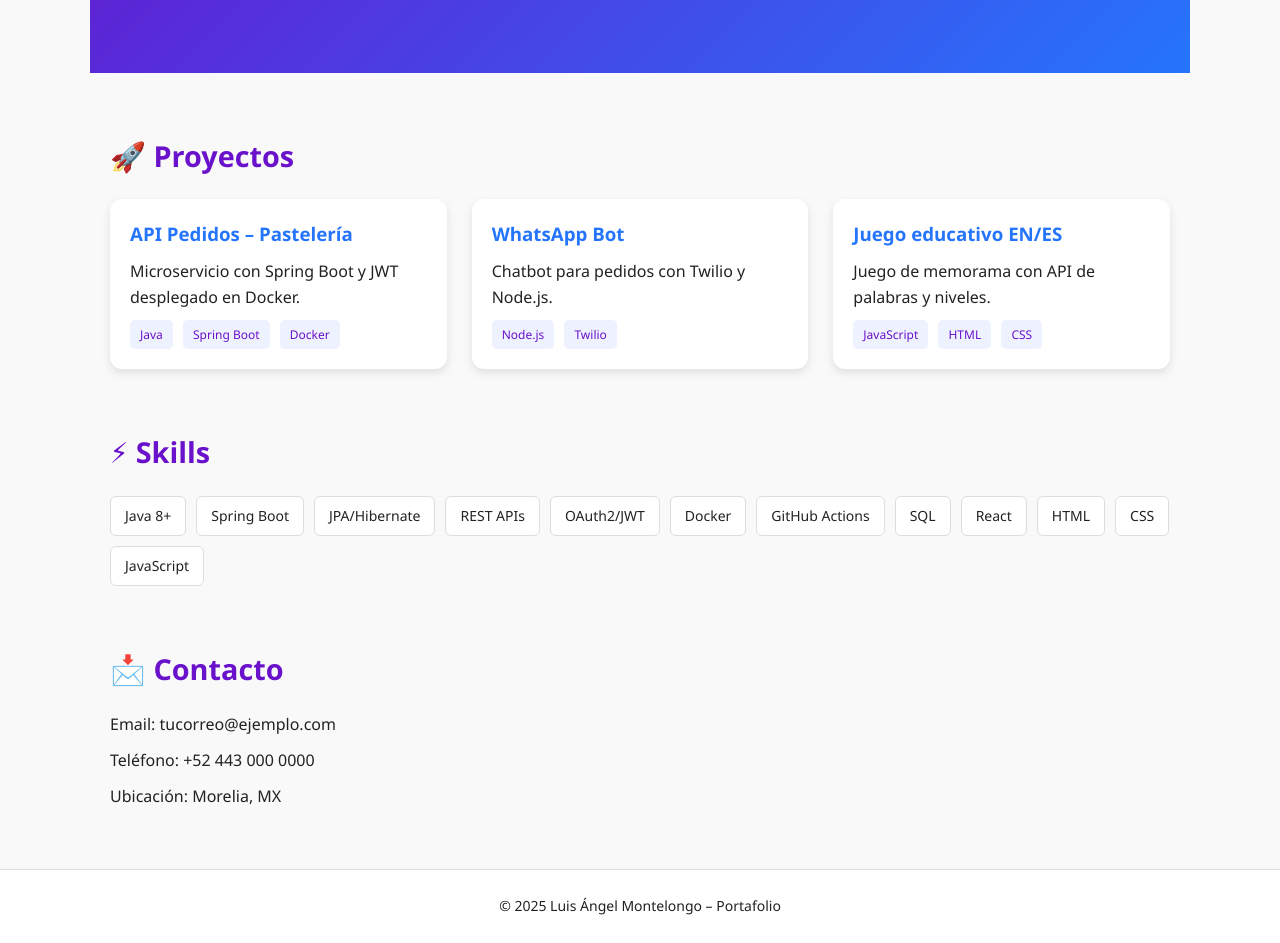
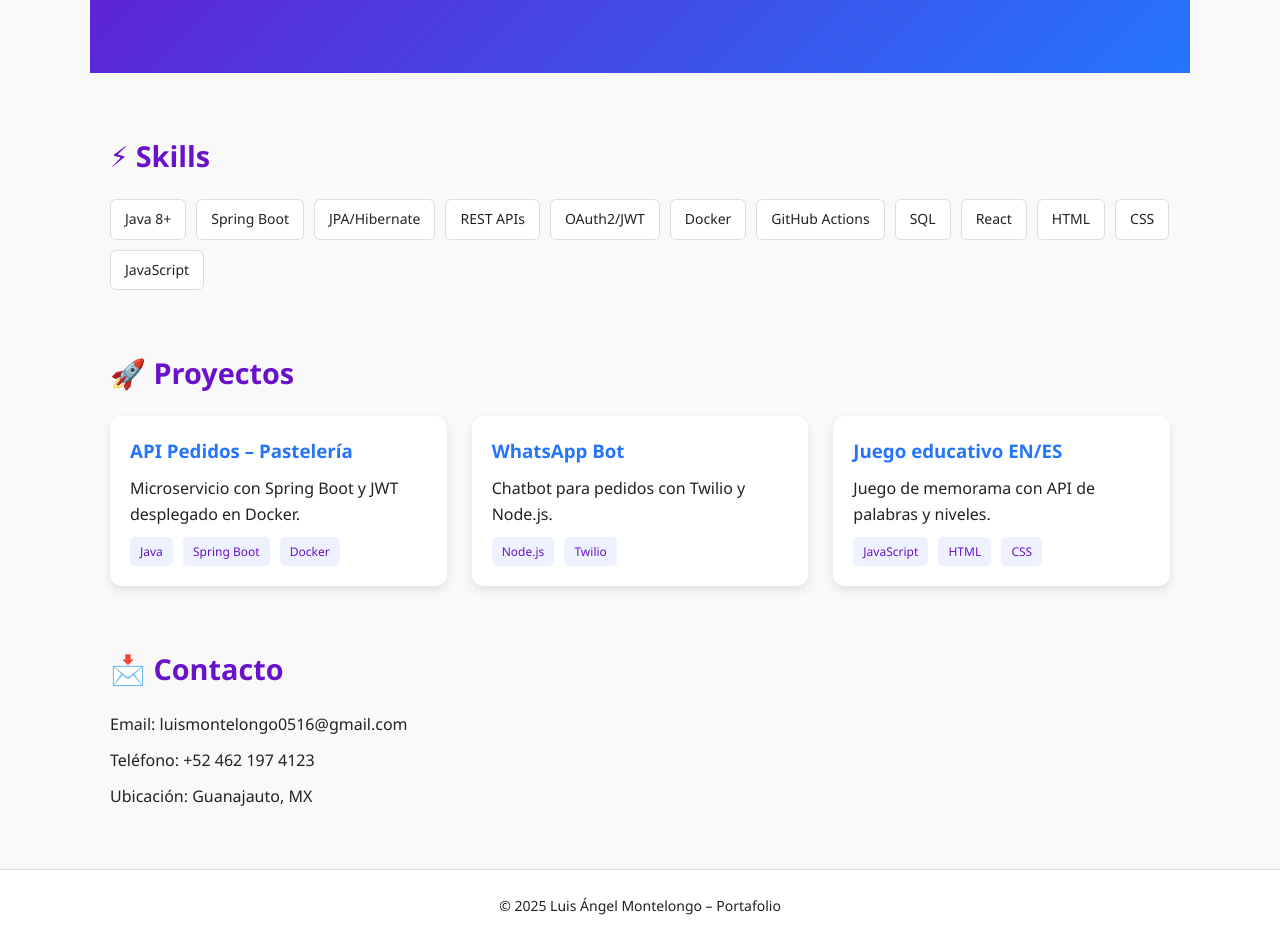
Before and after one commit to Narugh14/Portafolio, a plain HTML site: page index.html in a window 1280 px wide. Shown: the part 400-1343 px from the top of the page. Drawn offline with Linux system fonts and the light colour scheme.

Commit message:
Actualizacion de datos

```diff
--- a/index.html
+++ b/index.html
@@ -23,12 +23,30 @@
       <h1>Hola, soy <span>Luis Ángel Montelongo</span> 👋</h1>
       <p>Desarrollador Java | Spring Boot | Docker</p>
       <div class="btns">
-        <a href="https://github.com/tu-usuario" class="btn">GitHub</a>
-        <a href="https://linkedin.com/in/tu-perfil" class="btn">LinkedIn</a>
+        <a href="https://github.com/Narugh14" class="btn">GitHub</a>
+        <a href="https://www.linkedin.com/in/luis-montelongo0516/" class="btn">LinkedIn</a>
       </div>
     </div>
   </section>
 
+  <!-- Skills -->
+  <section id="skills">
+    <h2>⚡ Skills</h2>
+    <div class="skills-grid">
+      <span>Java 8+</span>
+      <span>Spring Boot</span>
+      <span>JPA/Hibernate</span>
+      <span>REST APIs</span>
+      <span>OAuth2/JWT</span>
+      <span>Docker</span>
+      <span>GitHub Actions</span>
+      <span>SQL</span>
+      <span>React</span>
+      <span>HTML</span>
+      <span>CSS</span>
+      <span>JavaScript</span>
+    </div>
+  </section>
   <!-- Proyectos -->
   <section id="projects">
     <h2>🚀 Proyectos</h2>
@@ -62,32 +80,13 @@
     </div>
   </section>
 
-  <!-- Skills -->
-  <section id="skills">
-    <h2>⚡ Skills</h2>
-    <div class="skills-grid">
-      <span>Java 8+</span>
-      <span>Spring Boot</span>
-      <span>JPA/Hibernate</span>
-      <span>REST APIs</span>
-      <span>OAuth2/JWT</span>
-      <span>Docker</span>
-      <span>GitHub Actions</span>
-      <span>SQL</span>
-      <span>React</span>
-      <span>HTML</span>
-      <span>CSS</span>
-      <span>JavaScript</span>
-    </div>
-  </section>
-
   <!-- Contacto -->
   <section id="contact" class="contact">
     <h2>📩 Contacto</h2>
     <ul>
-      <li>Email: <a href="mailto:tucorreo@ejemplo.com">tucorreo@ejemplo.com</a></li>
-      <li>Teléfono: <a href="tel:+524430000000">+52 443 000 0000</a></li>
-      <li>Ubicación: Morelia, MX</li>
+      <li>Email: <a href="mailto: luismontelongo0516@gmail.com">luismontelongo0516@gmail.com</a></li>
+      <li>Teléfono: <a href="tel:+524621974123">+52 462 197 4123</a></li>
+      <li>Ubicación: Guanajauto, MX</li>
     </ul>
   </section>
 
```
